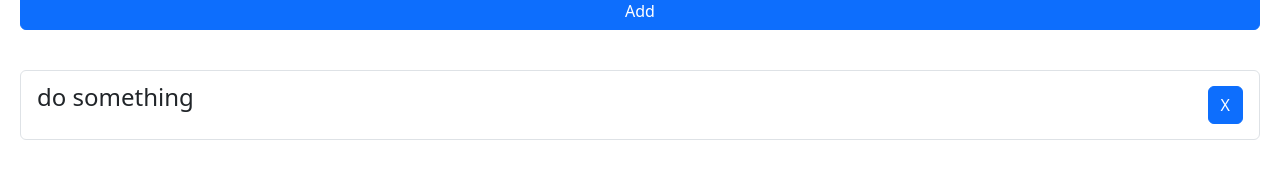
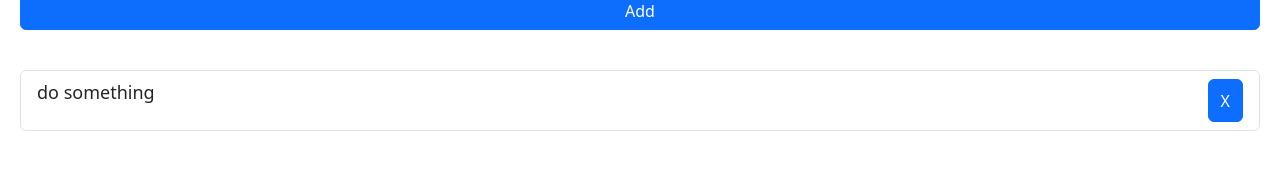
Before and after one commit to fredpasqua/ReactToDoChores, a React (Vite) app in the folder TODOLIST/: page / in a window 1280 px wide. Shown: the part 172-350 px from the top of the page. Built offline with nearby package versions, Linux system fonts and the light colour scheme.

Commit message:
text-align List Items

```diff
--- a/TODOLIST/src/App.css
+++ b/TODOLIST/src/App.css
@@ -22,10 +22,13 @@
 .todoItem {
   display: flex;
   justify-content: left;
-  align-items: center;
-  font-size: x-large;
+
+  font-size: large;
   max-height: fit-content;
 }
 .todoButton {
   margin-left: auto;
 }
+.list-group-item {
+  text-align: left !important;
+}
```
